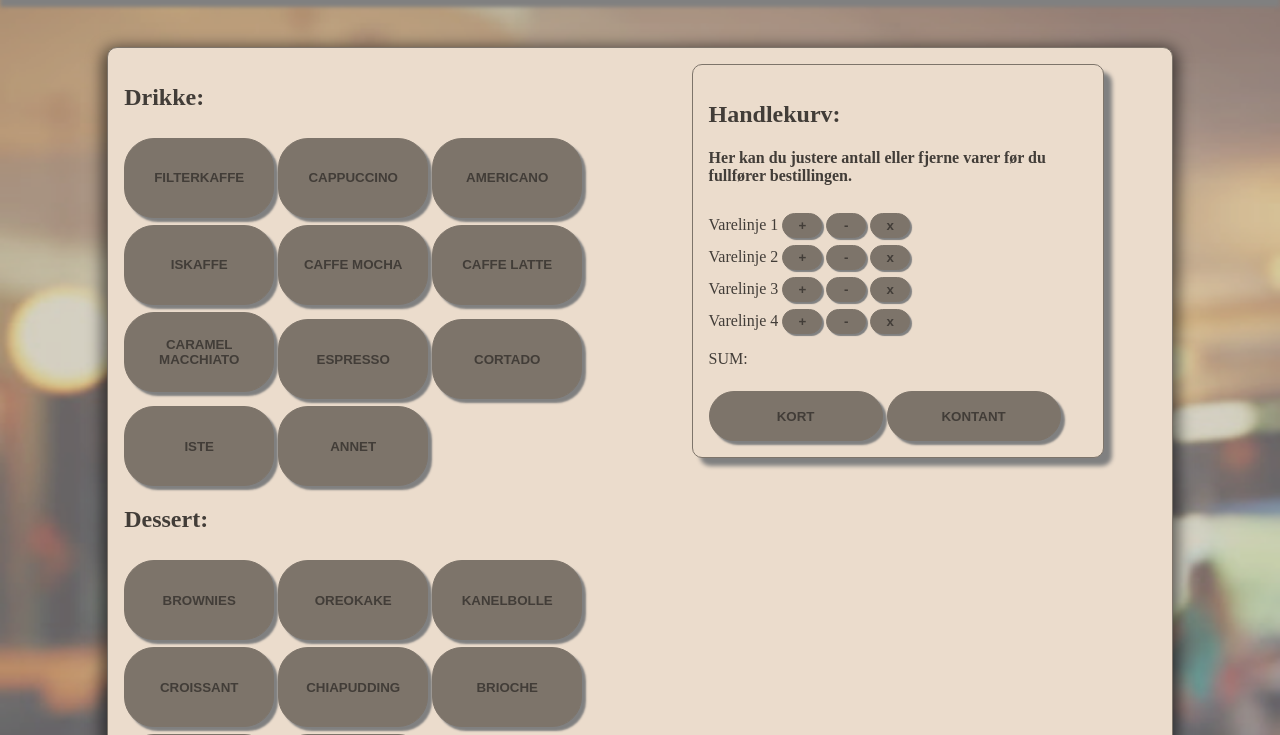
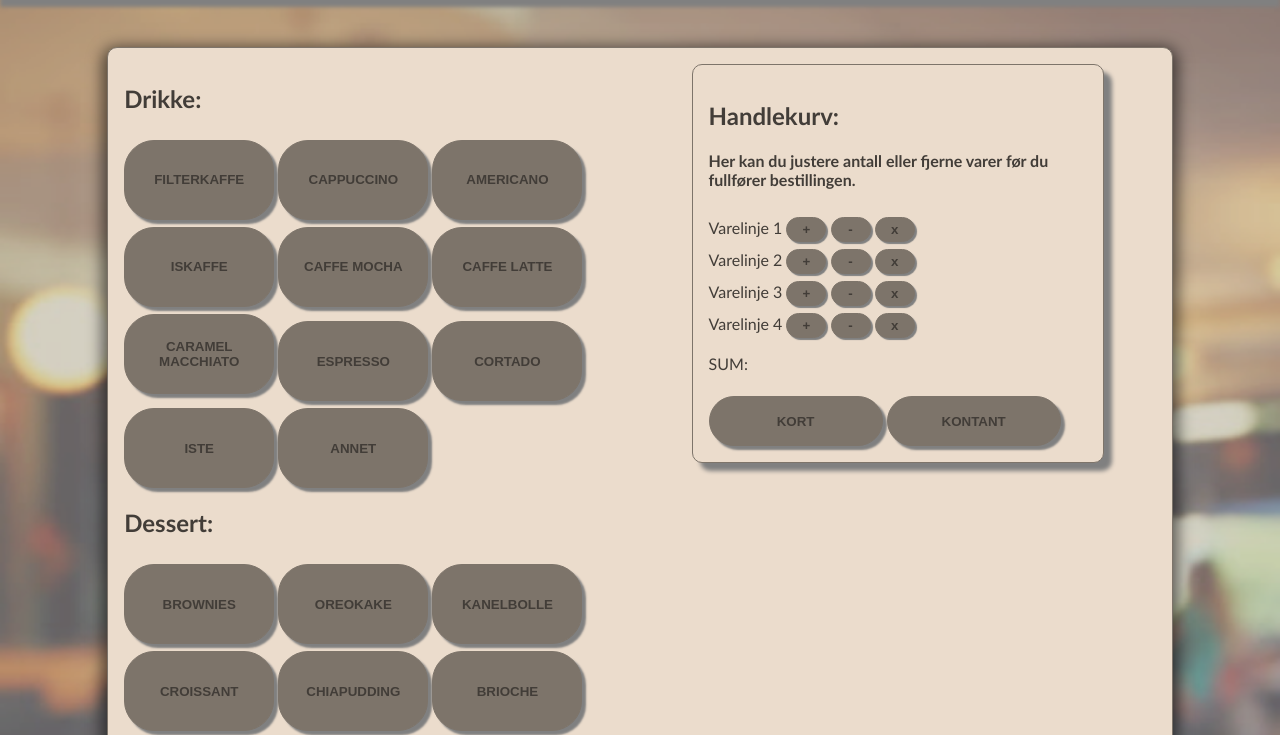
Before and after one commit to ReHaugen/Grensesnitt_Eksamen, a plain HTML site: page Kassesystem/Order_Page/OrderPage.html in a window 1280 px wide. Shown: the part 97-832 px from the top of the page. Drawn offline with Linux system fonts and the light colour scheme.

Commit message:
Fix font on kassasystem

```diff
--- a/Kassesystem/Style.css
+++ b/Kassesystem/Style.css
@@ -1,5 +1,6 @@
 :root {
   font-size: 16px;
+  font-family: "Trebuchet MS", Helvetica, sans-serif;
 }
 
 * {
```
